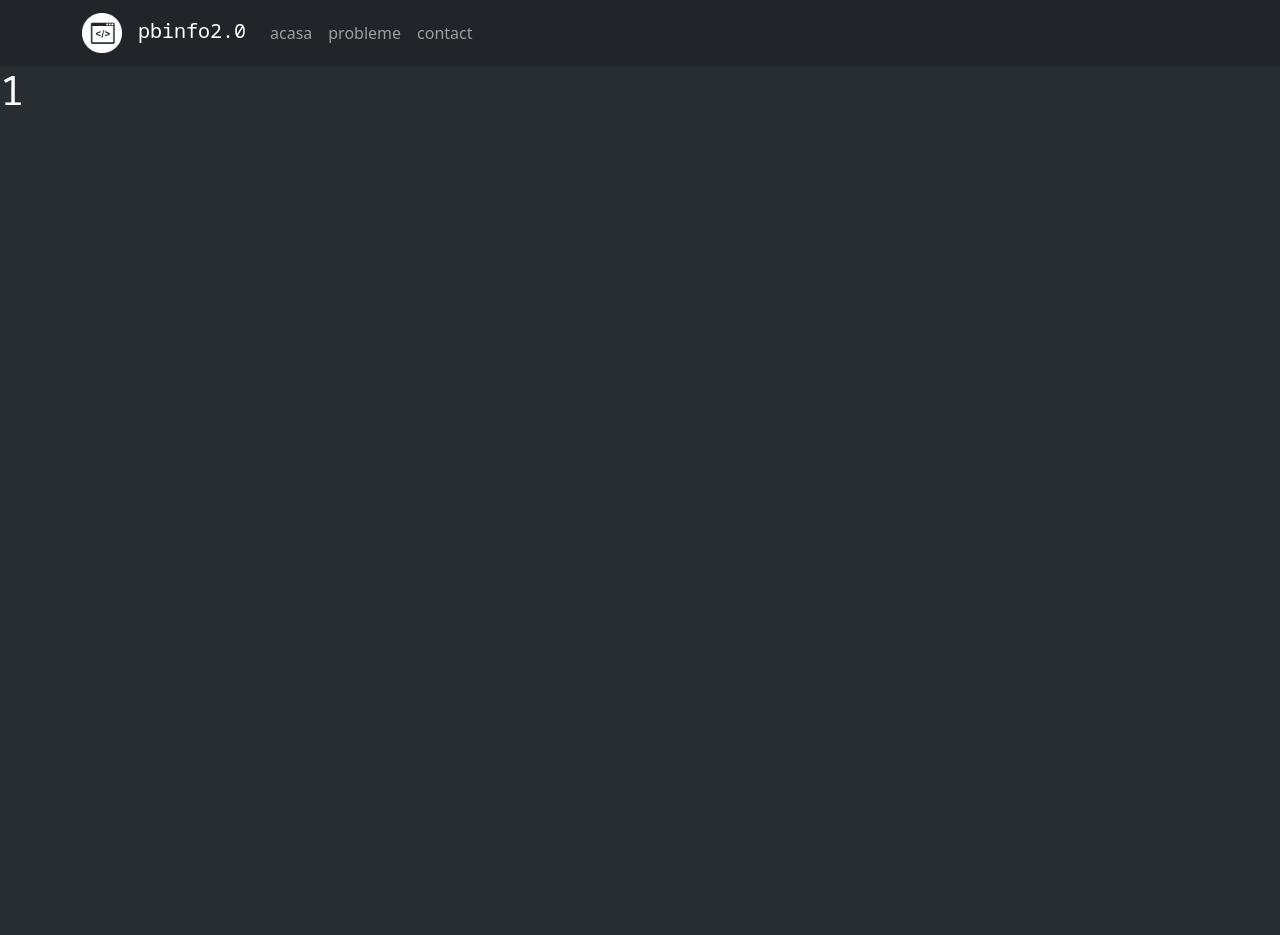
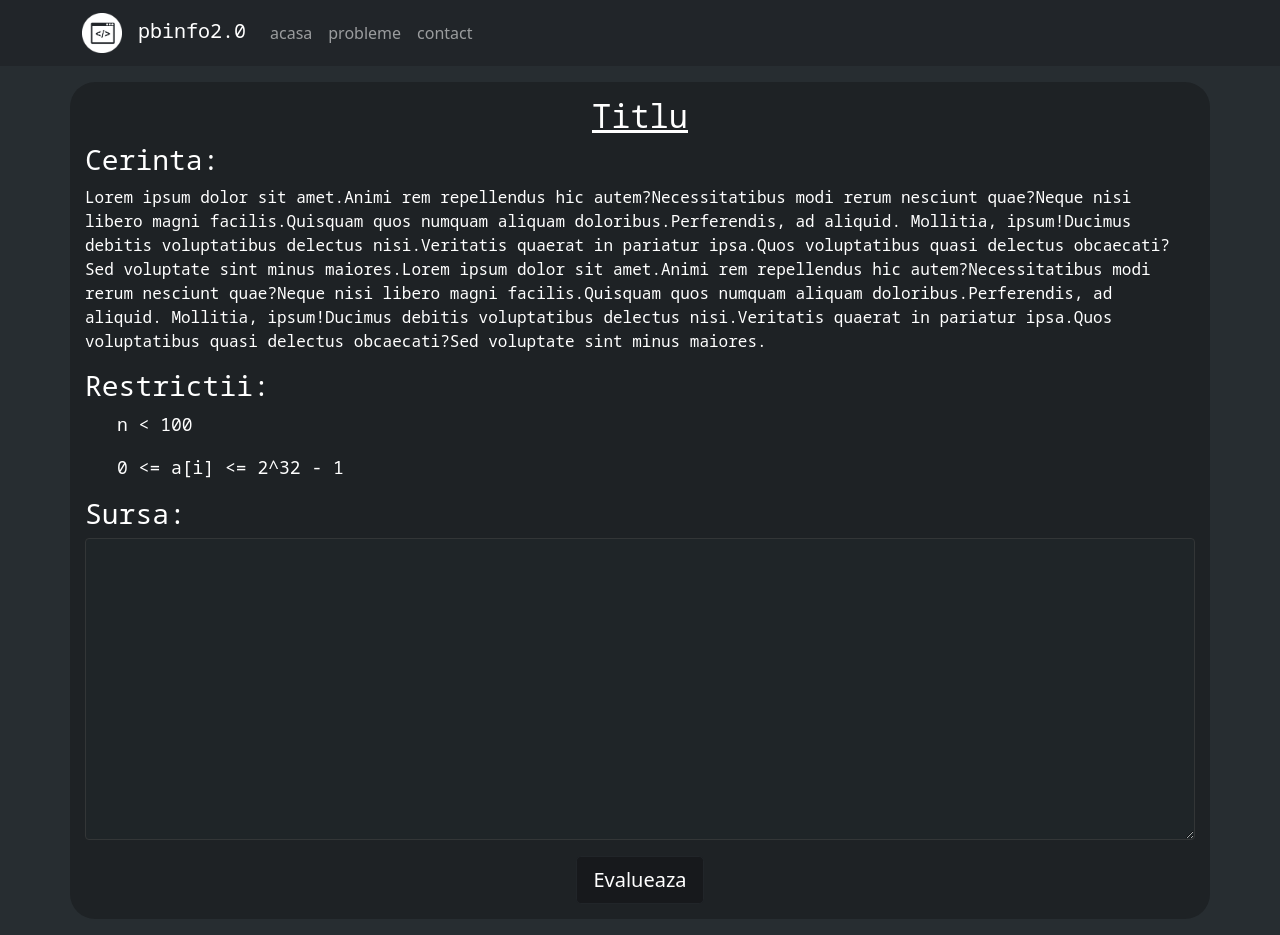
Before and after one commit to in-th3-l00p/pbinfo2.0, a React app: page /problema/1 in a window 1280 px wide. Before the commit the page ends 800 px from the top, so only its background shows below. Built offline with nearby package versions, Linux system fonts and the light colour scheme.

Commit message:
prototip pagina problema

```diff
--- a/src/pages/Problema.js
+++ b/src/pages/Problema.js
@@ -1,7 +1,56 @@
-import React from 'react';
+import TextBox from "../components/TextBox"
 import { useParams } from 'react-router-dom';
+import { Form, Button } from "react-bootstrap"
+import "../style/problema.scss"
 
 export default function Problema() {
     let { id } = useParams()
-    return <h1>{id}</h1>
+    return (
+        <TextBox className="my-3">
+            <h2 className="text-center text-decoration-underline">Titlu</h2>
+            <div className="statement">
+                <h3>Cerinta:</h3>
+                <p>
+                    <span>Lorem ipsum dolor sit amet.</span>
+                    <span>Animi rem repellendus hic autem?</span>
+                    <span>Necessitatibus modi rerum nesciunt quae?</span>
+                    <span>Neque nisi libero magni facilis.</span>
+                    <span>Quisquam quos numquam aliquam doloribus.</span>
+                    <span>Perferendis, ad aliquid. Mollitia, ipsum!</span>
+                    <span>Ducimus debitis voluptatibus delectus nisi.</span>
+                    <span>Veritatis quaerat in pariatur ipsa.</span>
+                    <span>Quos voluptatibus quasi delectus obcaecati?</span>
+                    <span>Sed voluptate sint minus maiores.</span>
+                    <span>Lorem ipsum dolor sit amet.</span>
+                    <span>Animi rem repellendus hic autem?</span>
+                    <span>Necessitatibus modi rerum nesciunt quae?</span>
+                    <span>Neque nisi libero magni facilis.</span>
+                    <span>Quisquam quos numquam aliquam doloribus.</span>
+                    <span>Perferendis, ad aliquid. Mollitia, ipsum!</span>
+                    <span>Ducimus debitis voluptatibus delectus nisi.</span>
+                    <span>Veritatis quaerat in pariatur ipsa.</span>
+                    <span>Quos voluptatibus quasi delectus obcaecati?</span>
+                    <span>Sed voluptate sint minus maiores.</span>
+                </p>
+            </div>
+            <div className="restrictions">
+                <h3>Restrictii:</h3>
+                <ul>
+                    <li><pre>{"n < 100"}</pre></li>
+                    <li><pre>{"0 <= a[i] <= 2^32 - 1"}</pre></li>
+                </ul>
+            </div>
+
+            <div className="code">
+                <h3>Sursa:</h3>
+                <Form.Control
+                    as="textarea" className="codeInput" rows={12}
+                />
+            </div>
+
+            <div className="evaluate text-center mt-3">
+                <Button variant="dark" className="darkBtn darkerBtn" size="lg">Evalueaza</Button>
+            </div>
+        </TextBox>
+    )
 }
--- a/src/pages/Probleme.js
+++ b/src/pages/Probleme.js
@@ -9,7 +9,7 @@ function Problem({title="Titlu", description="hello world!"}) {
                 <h2>{title}</h2>
                 <p>{description}</p>
             </div>
-            <Button variant="dark" className="solveBtn m-2">Rezolva</Button>
+            <Button variant="dark" className="darkerBtn m-2">Rezolva</Button>
         </Container>
     )
 }
--- a/src/style/globals.scss
+++ b/src/style/globals.scss
@@ -11,8 +11,45 @@ $bg-color: #272d31;
 
 body {
     background-color: $bg-color;
-    h1, h2, h3, h4, h5, h6, p, span {
+    h1, h2, h3, h4, h5, h6, p, span, pre {
         font-family: 'Noto Sans Mono', monospace;
         color: white;
     }
 }
+
+@keyframes btnHover {
+    from {
+        color: white;
+        background-color: #212529;
+    }
+    to {
+        color: #212529;
+        background-color: white;
+    }
+}
+
+.darkBtn {
+    animation: btnHover 0.5s;
+    animation-direction: reverse;
+    color: white;
+    background-color: #212529;
+
+    &:hover {
+        animation: btnHover 0.5s;
+        color: #212529;
+        background-color: white;
+    }
+}
+
+.darkerBtn {
+    animation: btnHover 0.5s;
+    animation-direction: reverse;
+    color: white;
+    background-color: #17191c;
+
+    &:hover {
+        animation: btnHover 0.5s;
+        color: #17191c;
+        background-color: white;
+    }
+}
--- /dev/null
+++ b/src/style/problema.scss
@@ -0,0 +1,20 @@
+$input_backgroundColor: #1f2528;
+$input_borderColor: #333637;
+
+.restrictions ul {
+    list-style-type: none;
+    pre {
+        font-size: 1.125rem;
+    }
+}
+
+.codeInput {
+    color: white;
+    background-color: $input_backgroundColor;
+    border: 1px solid $input_borderColor;
+
+    &:focus {
+        color: white;
+        background-color: $input_backgroundColor;
+    }
+}
--- a/src/style/probleme.scss
+++ b/src/style/probleme.scss
@@ -1,19 +1,3 @@
-@keyframes problemListFade {
-    from { opacity: 0; }
-    to { opacity: 1.0; }
-}
-
-@keyframes solveBtnHover {
-    from {
-        color: white;
-        background-color: #212529;
-    }
-    to {
-        color: #212529;
-        background-color: white;
-    }
-}
-
 .problemList {
     animation: problemListFade 1s;
     .problem {
@@ -22,18 +6,5 @@
         .text {
             width: 100%;
         }
-
-        .solveBtn {
-            animation: solveBtnHover 0.5s;
-            animation-direction: reverse;
-            color: white;
-            background-color: #212529;
-
-            &:hover {
-                animation: solveBtnHover 0.5s;
-                color: #212529;
-                background-color: white;
-            }
-        }
     }
 }
```
